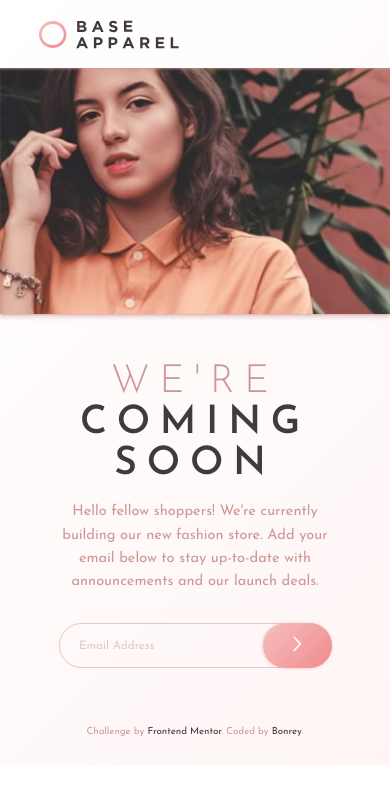
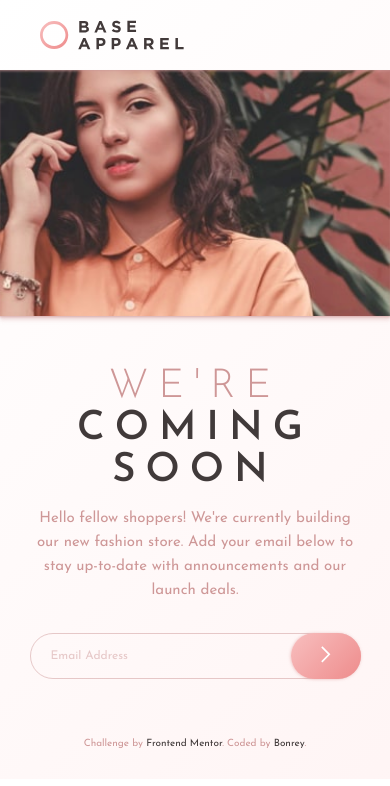
Before and after one commit to Bonrey/Frontend, a React (Create React App) app in the folder React/base-apparel-coming-soon-page/: page / in a window 390 px wide. Shown: the top 786 px of the page. Built offline with nearby package versions, Linux system fonts and the light colour scheme.

Commit message:
bug fixes
1) better font-size
2) email form input value fix

```diff
--- a/React/base-apparel-coming-soon-page/src/components/Form.js
+++ b/React/base-apparel-coming-soon-page/src/components/Form.js
@@ -23,7 +23,7 @@ export default class Form extends React.Component {
   handleClick(event) {
     event.preventDefault();
     if (!/\w+@\w+\.\w+/.test(this.state.email)) {
-      this.setState({ emailSent: '', email: 'janeappleseed@email.com', validInput: false });
+      this.setState({ emailSent: '', validInput: false });
     } else {
       this.setState({ emailSent: this.state.email, email: '', validInput: true });
     }
--- a/React/base-apparel-coming-soon-page/src/styles/_base.scss
+++ b/React/base-apparel-coming-soon-page/src/styles/_base.scss
@@ -15,18 +15,22 @@ $semi-bold: 600;
 }
 
 html {
-  font-size: calc(100vw / 90);
+  font-size: 16px;
   font-family: 'Josefin Sans', sans-serif;
 
   @media only screen and (max-width: 700px) {
-    font-size: calc(100vw / 40);
+    font-size: 10px;
   }
 }
 
 body {
   min-height: 100vh;
 
-  @media only screen and (max-height: 500px) {
-    height: 500px;
+  @media only screen and (max-height: 800px) {
+    height: 800px;
+  }
+
+  @media only screen and (max-width: 700px) {
+    height: auto;
   }
 }
--- a/React/base-apparel-coming-soon-page/src/styles/_wrappers.scss
+++ b/React/base-apparel-coming-soon-page/src/styles/_wrappers.scss
@@ -76,7 +76,7 @@
     .MainContent {
       min-height: auto;
       width: 100%;
-      padding: 5rem 4rem 10rem;
+      padding: 5rem 1rem 10rem;
       box-sizing: border-box;
     }
   }
--- a/React/base-apparel-coming-soon-page/src/styles/components/_logo.scss
+++ b/React/base-apparel-coming-soon-page/src/styles/components/_logo.scss
@@ -3,7 +3,7 @@
   top: 4rem;
   width: 10rem;
 
-  @media only screen and (max-width: 720px) {
+  @media only screen and (max-width: 700px) {
     left: 4rem;
     top: 2rem;
     width: auto;
```
